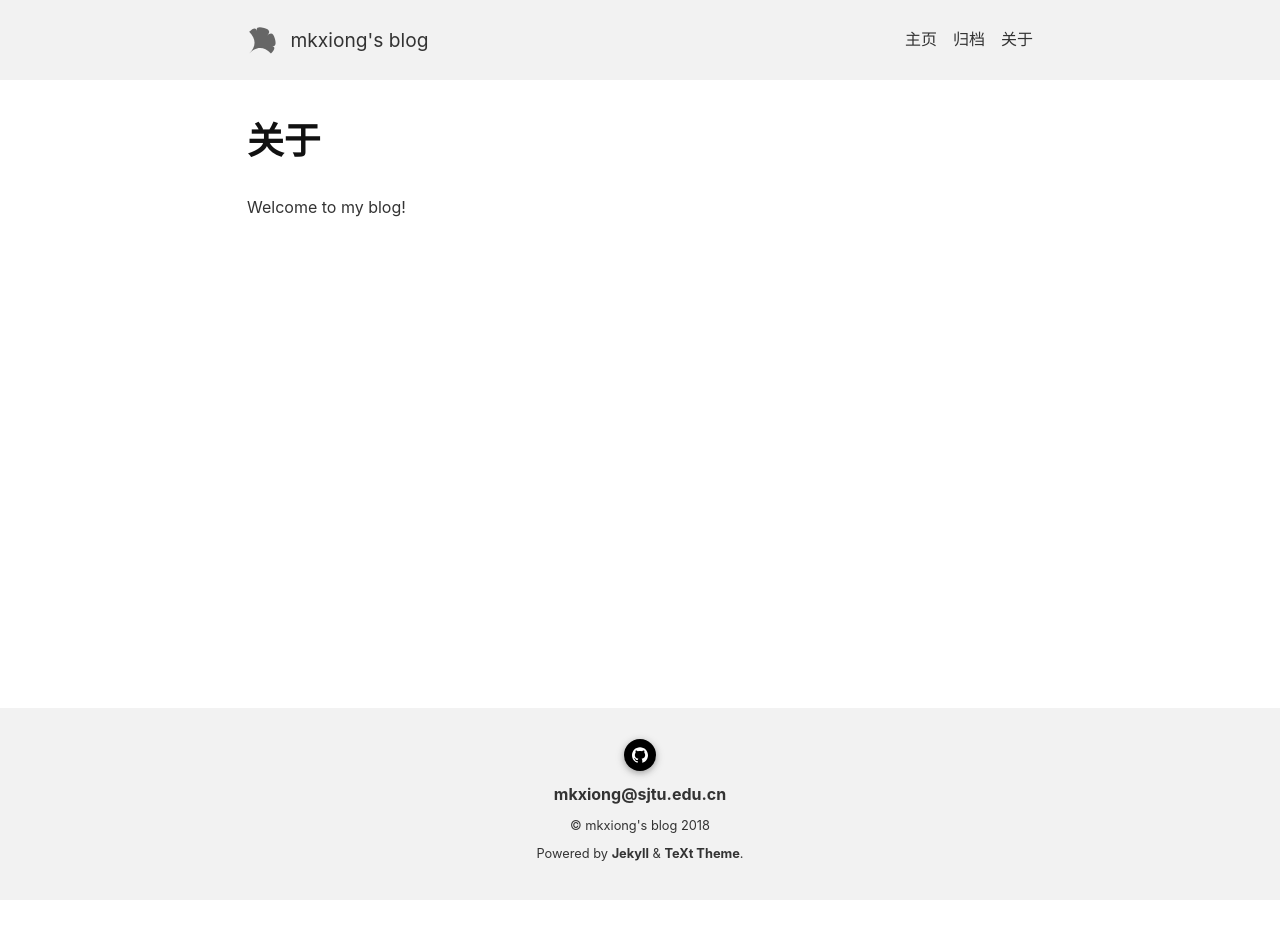
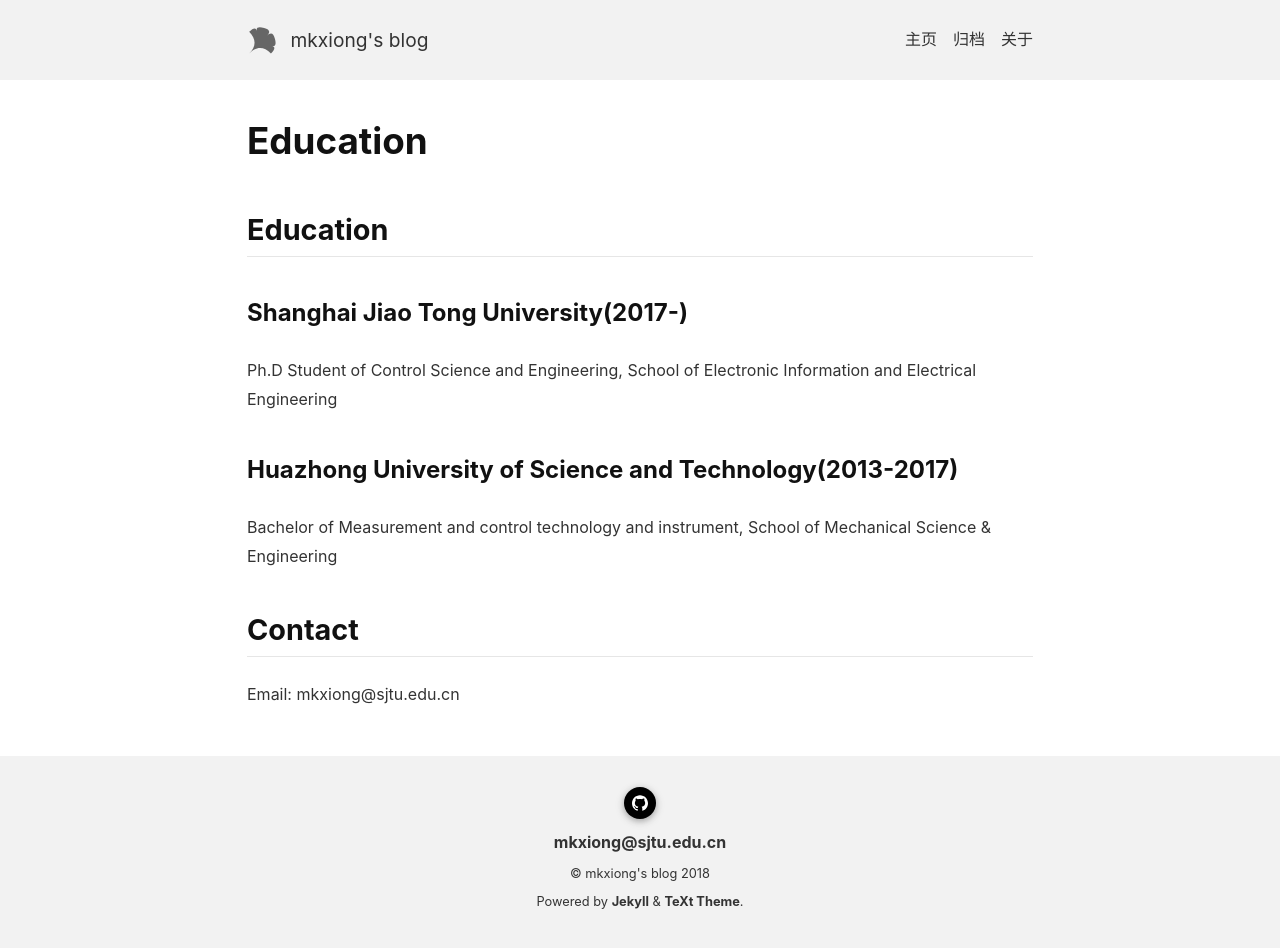
Before and after one commit to MingkangXiong/MingkangXiong.github.io, a Jekyll site: the page built from about.md, in a window 1280 px wide. Built offline with Jekyll 4.4.1, drawn with Linux system fonts in a browser that asks for light colours; nearby versions of some CDN libraries; our own code applies the rules of GitHub Pages for plain Markdown files; before the commit the page ends 900 px from its top, so only the background shows below that.

Commit message:
update about.md

```diff
--- a/about.md
+++ b/about.md
@@ -7,4 +7,16 @@
   zh-Hant: 關於
 ---
 
-Welcome to my blog!
+## Education
+
+### Shanghai Jiao Tong University(2017-)
+
+Ph.D Student of Control Science and Engineering, School of Electronic Information and Electrical Engineering
+
+### Huazhong University of Science and Technology(2013-2017)
+
+Bachelor of Measurement and control technology and instrument, School of Mechanical Science & Engineering
+
+## Contact
+
+Email: mkxiong@sjtu.edu.cn
```
Also changed, not shown: test/2018-03-28-自动驾驶高仿真平台AirSim.md (added, +1 -0 lines).
